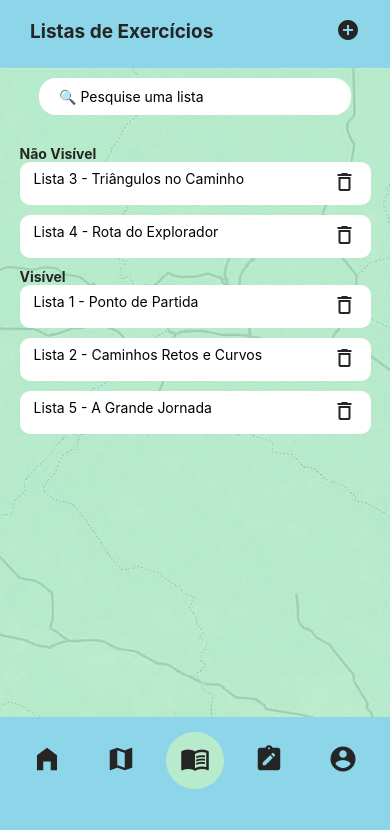
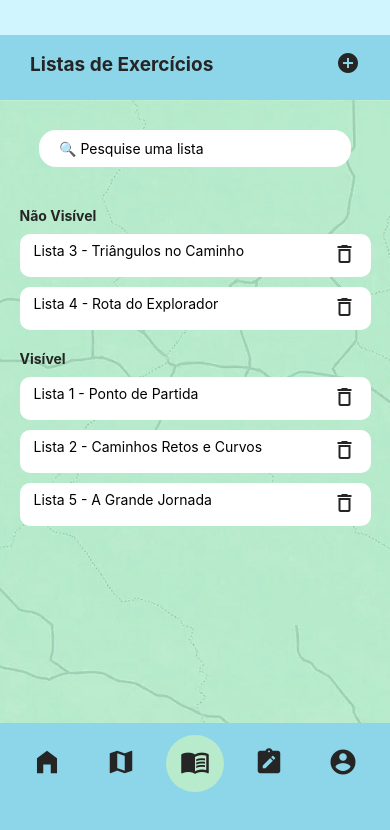
Before and after one commit to mdudag/TAC-II-DM, a React Native app: screen / in a window 390 px wide. Shown: the top 830 px of the page. Built offline with nearby package versions, Linux system fonts and the light colour scheme.

Commit message:
atualização de erro na estilização

```diff
--- a/styles.js
+++ b/styles.js
@@ -11,7 +11,7 @@ export const cores = {
 
 export const styles = StyleSheet.create({
     top: {
-        height: '35',
+        height: 35,
         backgroundColor: '#D0F5FF'
     },
 
@@ -49,7 +49,7 @@ export const styles = StyleSheet.create({
         width: '100%',
         height: '77%',
         alignItems: 'center',
-        paddingTop: '20'
+        paddingTop: 20
     },
 
     /*************** Barra de consulta ***************/
@@ -93,8 +93,8 @@ export const styles = StyleSheet.create({
     },
 
     headerListas: {
-        marginBottom: '10',
-        marginTop: '10',
+        marginBottom: 10,
+        marginTop: 10,
         fontWeight: 'bold',
         color: cores.corIcons
     },
```
